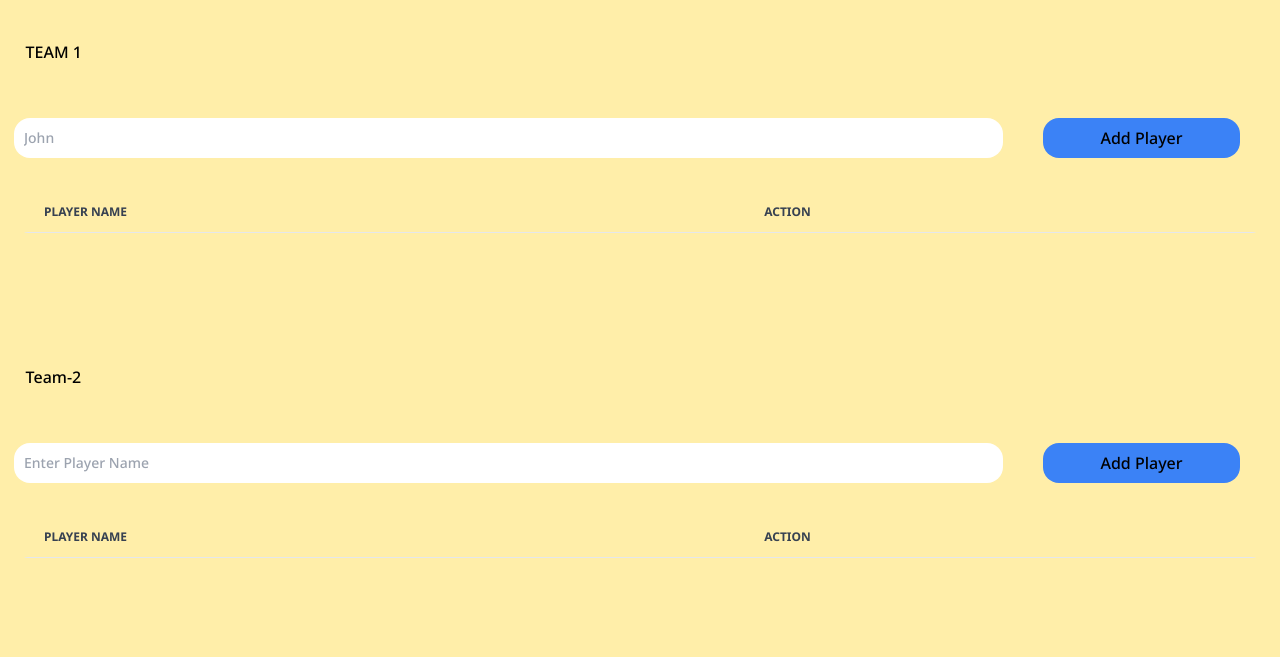
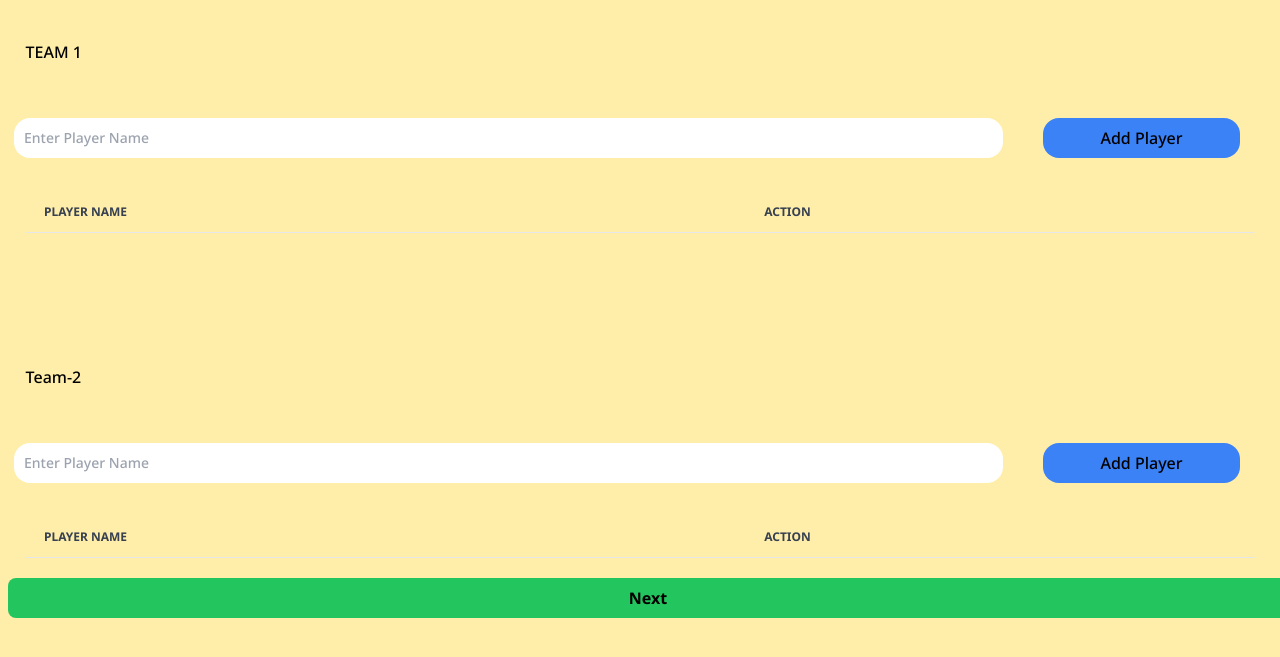
Before and after one commit to BadPotato1007/sports-scoring-app, a Flask app: page /teams in a window 1280 px wide. Shown: the top 657 px of the page. Run offline with Flask 2, Linux system fonts and the light colour scheme; lists and menus that the app fills with data are empty; some libraries are stand-ins or nearby versions.

Commit message:
did the modal for toss and updated the code to by dynamic

```diff
--- a/templates/cricket_scoring_page.html
+++ b/templates/cricket_scoring_page.html
@@ -175,5 +175,6 @@
     </div>
 </div>
 
+
 </body>
 </html>
--- a/templates/teams.html
+++ b/templates/teams.html
@@ -29,15 +29,18 @@
       text-align: left;
       padding-left: 2%;
     }
+    modal-class{
+      background-color: #FFEEA9;
+    }
 
 
   </style>
 </head>
 <body >
   <div class="mt-10">
-    <div><h1>TEAM 1</h1></div>
+    <div><h1 id="team-1-name">TEAM 1</h1></div>
     <div class="flex justify-start p-3.5 pr-10  mt-10">
-      <input type="text" id="team_1_tb" class="rounded-2xl  text-black text-sm  focus:ring-blue-500 focus:border-blue-500 block w-full p-2.5 dark:bg--700 dark:border--600 dark:placeholder--400 dark:text-black dark:focus:ring-blue-500 dark:focus:border-blue-500" placeholder="John" required />
+      <input type="text" id="team_1_tb" class="rounded-2xl  text-black text-sm  focus:ring-blue-500 focus:border-blue-500 block w-full p-2.5 dark:bg--700 dark:border--600 dark:placeholder--400 dark:text-black dark:focus:ring-blue-500 dark:focus:border-blue-500" placeholder="Enter Player Name" required />
       <button id="Add-Player-Btn" onclick="Addplayer_team1()" class="rounded-2xl ml-10 w-1/5	bg-blue-500">Add Player</button>
     </div>
 
@@ -63,7 +66,7 @@
 
 
   <div class="mt-10">
-    <div><h1 class="">Team-2</h1></div>
+    <div><h1 id="team-2-name">Team-2</h1></div>
     <div class="flex justify-start p-3.5 pr-10  mt-10">
       <input type="text" id="team_2_tb" class="rounded-2xl  text-black text-sm  focus:ring-blue-500 focus:border-blue-500 block w-full p-2.5 dark:bg--700 dark:border--600 dark:placeholder--400 dark:text-black dark:focus:ring-blue-500 dark:focus:border-blue-500" placeholder="Enter Player Name" required />
       <button id="Add-Player-Btn" onclick="Addplayer_team2()" class="rounded-2xl ml-10 w-1/5	bg-blue-500">Add Player</button>
@@ -86,11 +89,61 @@
       </tbody>
   </table>
 </div>
+<button class="h-10 box-styles flex rounded-lg items-center bg-green-500 font-bold justify-center w-full mx-2" id="teams-next" onclick="openTossModal()">Next</button>
+
+<div id="toss-modal" class="fixed inset-0 flex items-center justify-center z-10 hidden">
+
+            <div id="toss-modal-div" class="bg-yellow-200 modal-class p-6 rounded-2xl shadow-lg">
+
+
+            </div>
+        </div>
+
 
 
 
   </div>
     </body>
+
+  <script>
+    function openTossModal() {
+            toss_modal_div = document.getElementById("toss-modal-div")
+            document.getElementById('teams-next').textContent = 'Loading..';
+            team_1_name = document.getElementById('team-1-name').textContent
+            team_2_name = document.getElementById('team-2-name').textContent
+            document.getElementById('toss-modal').classList.remove('hidden')
+
+            content =
+            `
+            <div class="space-y-4">
+              <h2 class="text-xl rounded-lg font-semibold mb-4">Please Sleect the Batting Team</h2>
+                  <button
+                      class="bg-yellow-300 hover:bg-yellow-400 text-gray-800 font-bold py-4 px-6 rounded-full w-full focus:outline-none"
+                  >
+                      ${team_1_name}
+                  </button>
+                  <button
+                      class="bg-green-300 hover:bg-green-400 text-gray-800 font-bold py-4 px-6 rounded-full w-full focus:outline-none"
+                  >
+                      ${team_2_name}
+                  </button>
+              </div>
+              <div class="flex">
+
+                <button
+                  class="mt-6 mr-6 bg-gray-300 hover:bg-gray-400 text-gray-800 font-bold py-2 px-4 rounded-full w-full focus:outline-none"
+                  onclick="closeCoinTossModal()">Back</button>
+              <button class="mt-6  bg-gray-300 hover:bg-gray-400 text-gray-800 font-bold py-2 px-4 rounded-full w-full focus:outline-none"onclick="closeCoinTossModal()">Next</button>
+              </div>
+          </div>
+            `
+            toss_modal_div.innerHTML = content
+        }
+
+        function closeTossModal() {
+            document.getElementById('toss-modal').classList.add('hidden');
+        }
+  </script>
 
   <script>
     team_1_players = []
```
